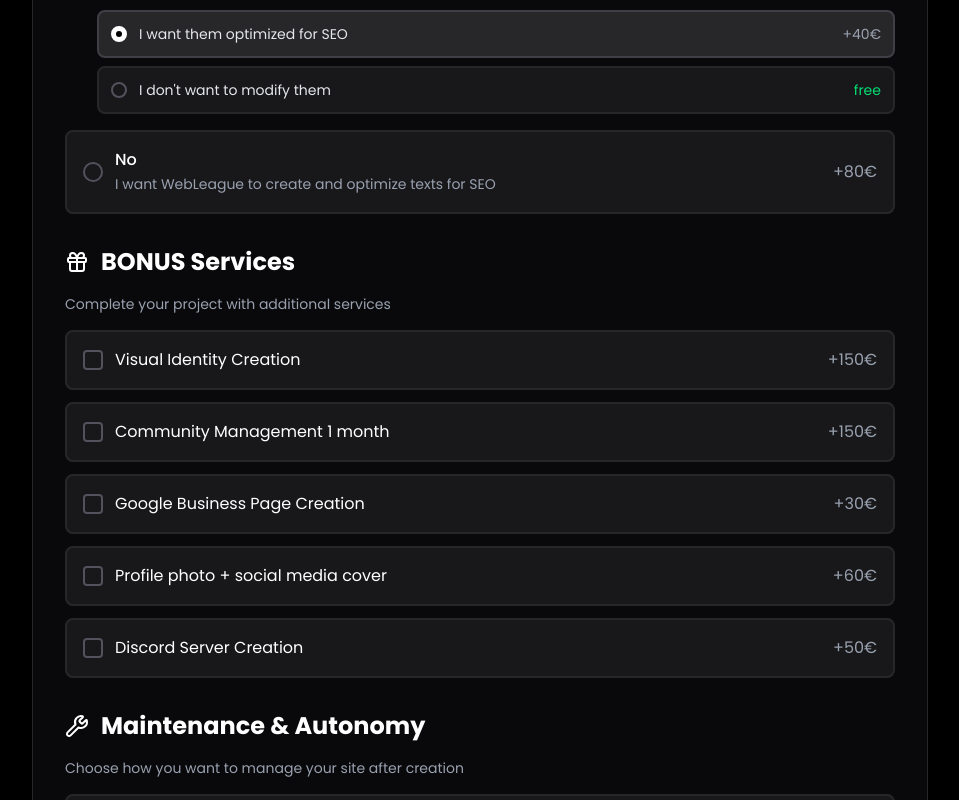
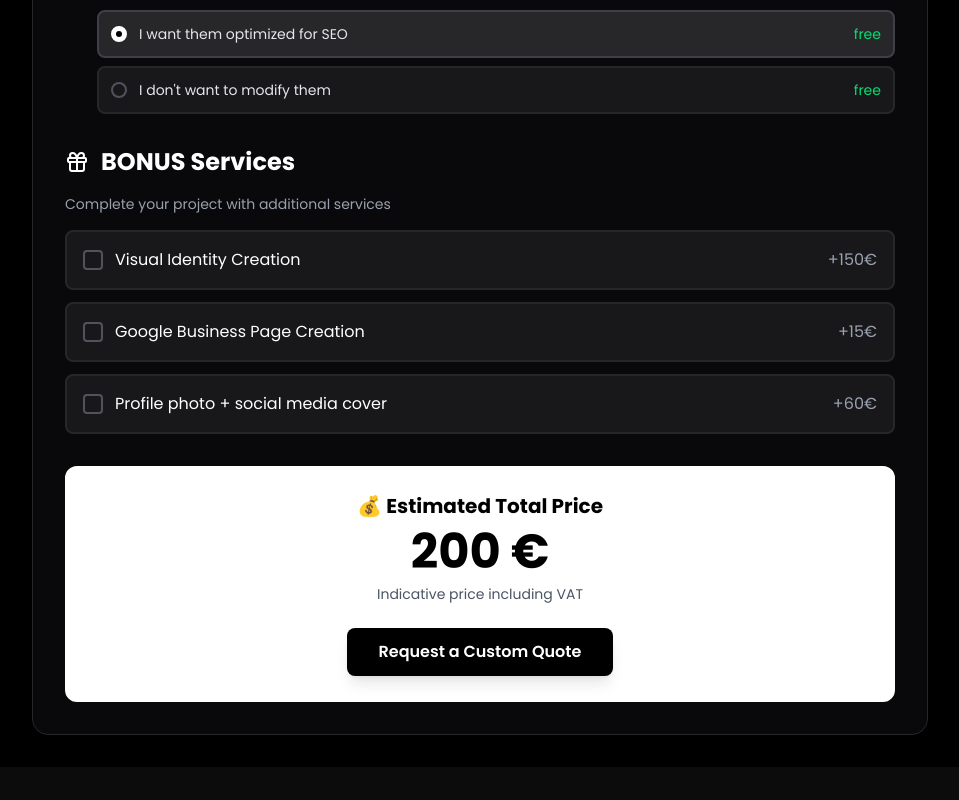
Before and after one commit to ahsanul0185/only-web, a React (Vite) app: page /quote in a window 1280 px wide. Shown: the part 1380-2180 px from the top of the page, without its empty margins (160-1119 px from the left). Built offline with nearby package versions, Linux system fonts and the light colour scheme.

Commit message:
calculator updated

```diff
--- a/src/pages/PriceCalculator.jsx
+++ b/src/pages/PriceCalculator.jsx
@@ -12,27 +12,27 @@ const CALCULATOR_CONFIG = {
     label: 'Number of products to integrate + SEO product description',
     options: [
       { id: '1-5', label: '1 to 5 products (included)', price: 0 },
-      { id: '6-20', label: '6 to 20 products (+40€)', price: 40 },
-      { id: '21-50', label: '21 to 50 products (+100€)', price: 100 },
+      { id: '6-20', label: '6 to 20 products (+20€)', price: 20 },
+      { id: '21-50', label: '21 to 50 products (+70€)', price: 70 },
       { id: '50+', label: 'More than 50 products (custom quote)', price: 0 }
     ]
   },
 
   additionalFeatures: [
-    { id: 'googleReviews', label: 'Google Reviews Integration', price: 30 },
-    { id: 'contactForm', label: 'Contact Form', price: 10 },
-    { id: 'appointmentCalendar', label: 'Appointment Booking Calendar', price: 100 },
-    { id: 'liveChat', label: 'Live Chat', price: 80 },
-    { id: 'newsletter', label: 'Newsletter / Emailing', price: 30 },
-    { id: 'onlineQuote', label: 'Online Quote', price: 60 }
+    { id: 'googleReviews', label: 'Google Reviews Integration', price: 10 },
+    { id: 'contactForm', label: 'Contact Form', price: 5 },
+    { id: 'appointmentCalendar', label: 'Appointment Booking Calendar', price: 50 },
+    { id: 'liveChat', label: 'Live Chat', price: 40 },
+    { id: 'newsletter', label: 'Newsletter / Emailing', price: 15 },
+    { id: 'onlineQuote', label: 'Online Quote', price: 30 }
   ],
 
   numPages: {
     label: 'Number of Pages',
     options: [
       { id: '1-3', label: '1 to 3 pages (included)', price: 0 },
-      { id: '4-6', label: '4 to 6 pages (+50€)', price: 50 },
-      { id: '7+', label: '7 pages or more (+100€)', price: 100 }
+      { id: '4-6', label: '4 to 6 pages (included)', price: 0 },
+      { id: '7+', label: '7 pages or more (+100€)', price: 20 }
     ]
   },
 
@@ -45,25 +45,25 @@ const CALCULATOR_CONFIG = {
         label: 'Yes',
         price: 0,
         subOptions: [
-          { id: 'optimize', label: 'I want them optimized for SEO', price: 40 },
+          { id: 'optimize', label: 'I want them optimized for SEO', price: 0, isFree: true },
           { id: 'noModify', label: "I don't want to modify them", price: 0, isFree: true }
         ]
       },
-      {
-        id: 'no',
-        label: 'No',
-        description: 'I want WebLeague to create and optimize texts for SEO',
-        price: 80
-      }
+      // {
+      //   id: 'no',
+      //   label: 'No',
+      //   description: 'I want WebLeague to create and optimize texts for SEO',
+      //   price: 80
+      // }
     ]
   },
 
   bonusServices: [
     { id: 'visualIdentity', label: 'Visual Identity Creation', price: 150 },
-    { id: 'communityManagement', label: 'Community Management 1 month', price: 150 },
-    { id: 'googleBusiness', label: 'Google Business Page Creation', price: 30 },
+    // { id: 'communityManagement', label: 'Community Management 1 month', price: 150 },
+    { id: 'googleBusiness', label: 'Google Business Page Creation', price: 15 },
     { id: 'socialMedia', label: 'Profile photo + social media cover', price: 60 },
-    { id: 'discordServer', label: 'Discord Server Creation', price: 50 }
+    // { id: 'discordServer', label: 'Discord Server Creation', price: 50 }
   ],
 
   maintenanceOptions: [
@@ -131,9 +131,9 @@ export default function PriceCalculator() {
     });
 
     // Maintenance options
-    CALCULATOR_CONFIG.maintenanceOptions.forEach(option => {
-      if (maintenanceServices[option.id]) total += option.price;
-    });
+    // CALCULATOR_CONFIG.maintenanceOptions.forEach(option => {
+    //   if (maintenanceServices[option.id]) total += option.price;
+    // });
 
     return total;
   };
@@ -404,7 +404,7 @@ export default function PriceCalculator() {
           </div>
 
           {/* Maintenance & Autonomy */}
-          <div className="space-y-4">
+          {/* <div className="space-y-4">
             <div className="flex items-center gap-3 mb-4">
               <Wrench className="w-6 h-6 text-white" />
               <h2 className="text-2xl font-bold text-white">Maintenance & Autonomy</h2>
@@ -441,7 +441,7 @@ export default function PriceCalculator() {
                 </label>
               ))}
             </div>
-          </div>
+          </div> */}
 
           {/* Total Price */}
           <div className="mt-8 p-6 bg-white rounded-xl border-2 border-white">
```
